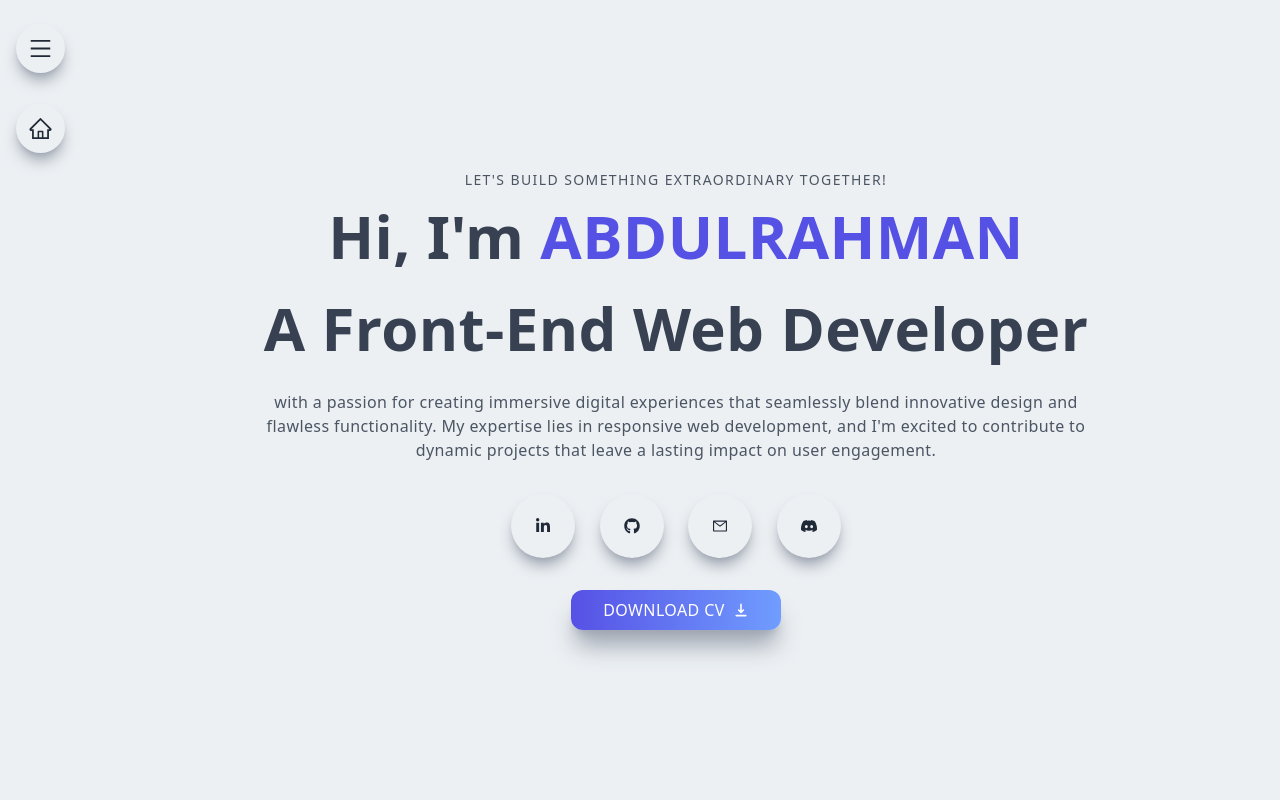
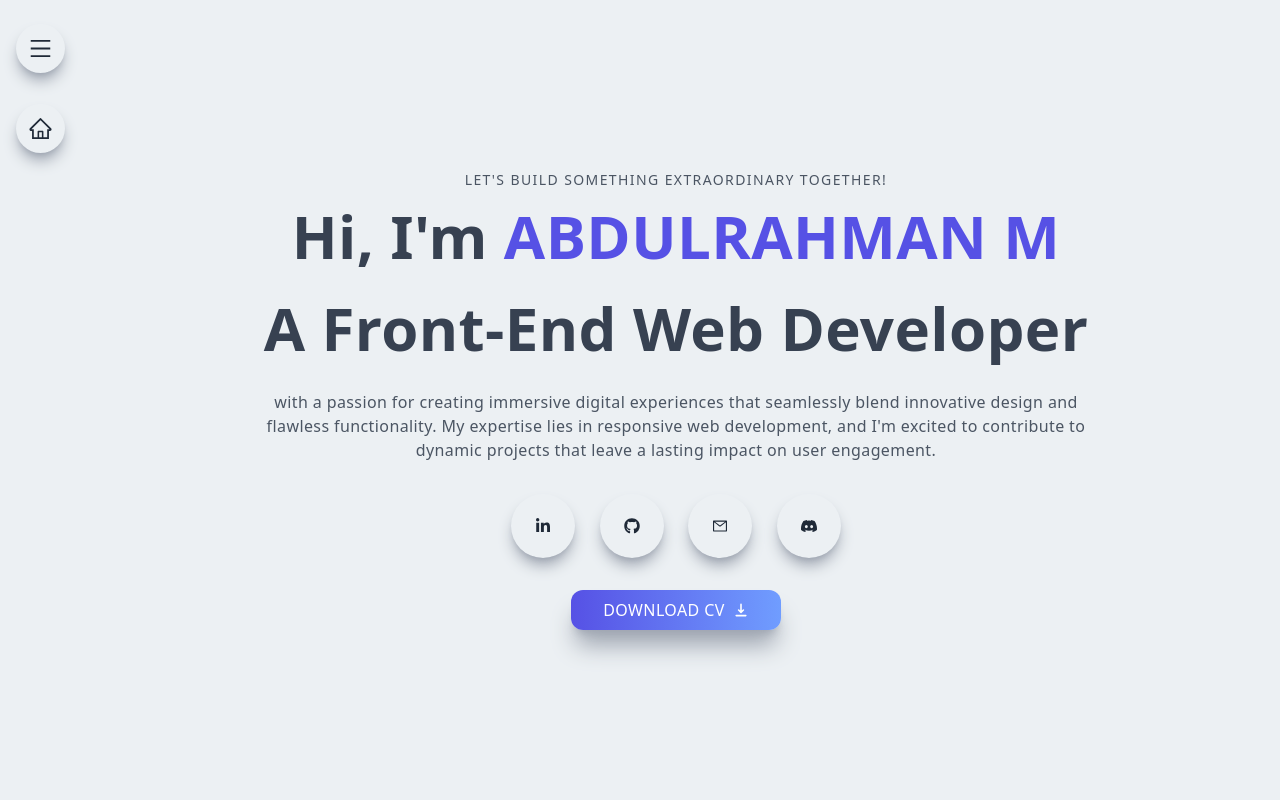
Before and after one commit to AbdalrahmanM/my-portfolio, a Next.js app: page / in a window 1280 px wide. Shown: the top 800 px of the page. Built offline with nearby package versions, Linux system fonts and the light colour scheme.

Commit message:
Edit on main section

```diff
--- a/components/Main.jsx
+++ b/components/Main.jsx
@@ -12,7 +12,7 @@ export const Main = () => {
       <div className="max-w-[1240px] w-full h-full mx-auto p-2 flex justify-center items-center">
         <div>
           <p className="uppercase text-sm tracking-widest text-gray-600">Let&apos;s Build Something Extraordinary Together!</p>
-          <h1 className="py-4 text-gray-700">Hi, I&apos;m <span className="text-[#5651e5]">ABDULRAHMAN</span></h1>
+          <h1 className="py-4 text-gray-700">Hi, I&apos;m <span className="text-[#5651e5]">ABDULRAHMAN M</span></h1>
           <h1 className="py-4 text-gray-700">A Front-End Web Developer</h1>
           <p className="py-4 text-gray-600 max-w-[70%] m-auto">with a passion for creating immersive digital experiences that seamlessly
             blend innovative design and flawless functionality. My expertise lies in responsive web development, and I&apos;m excited to contribute to
```
